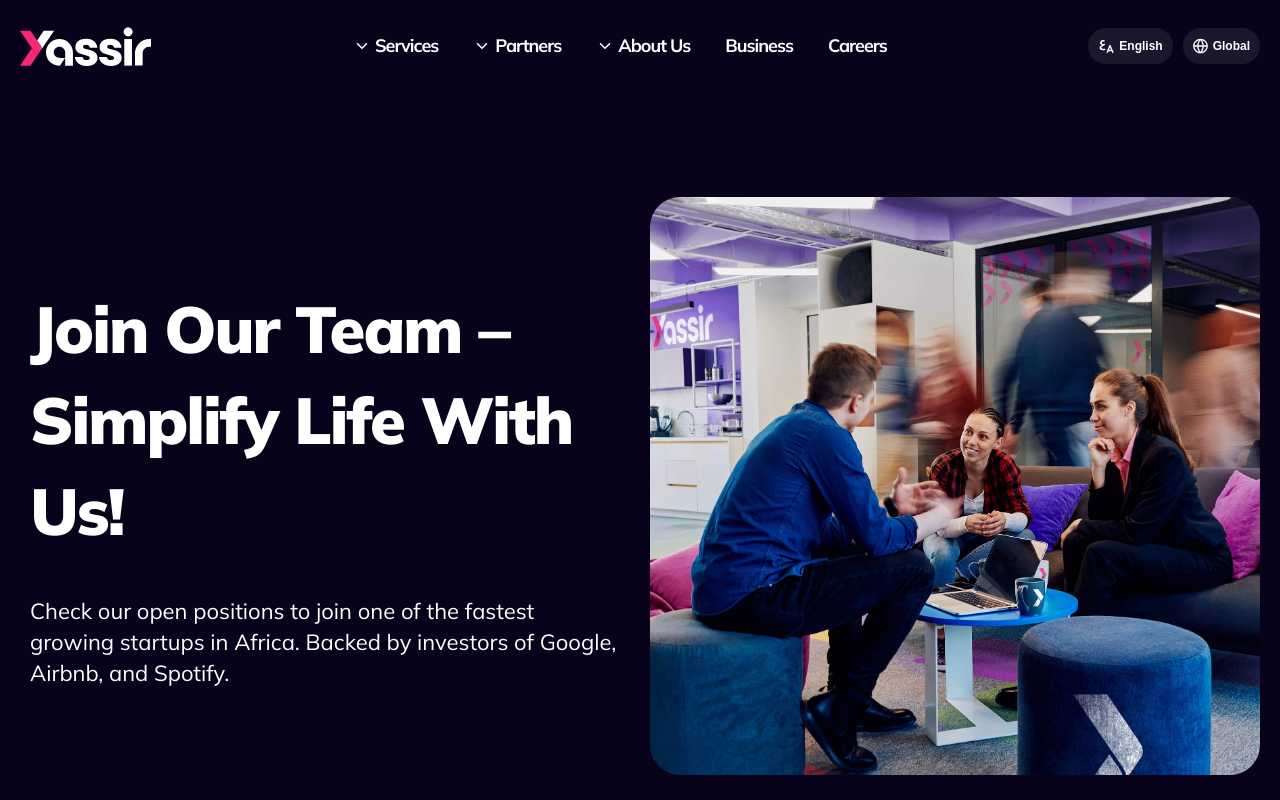
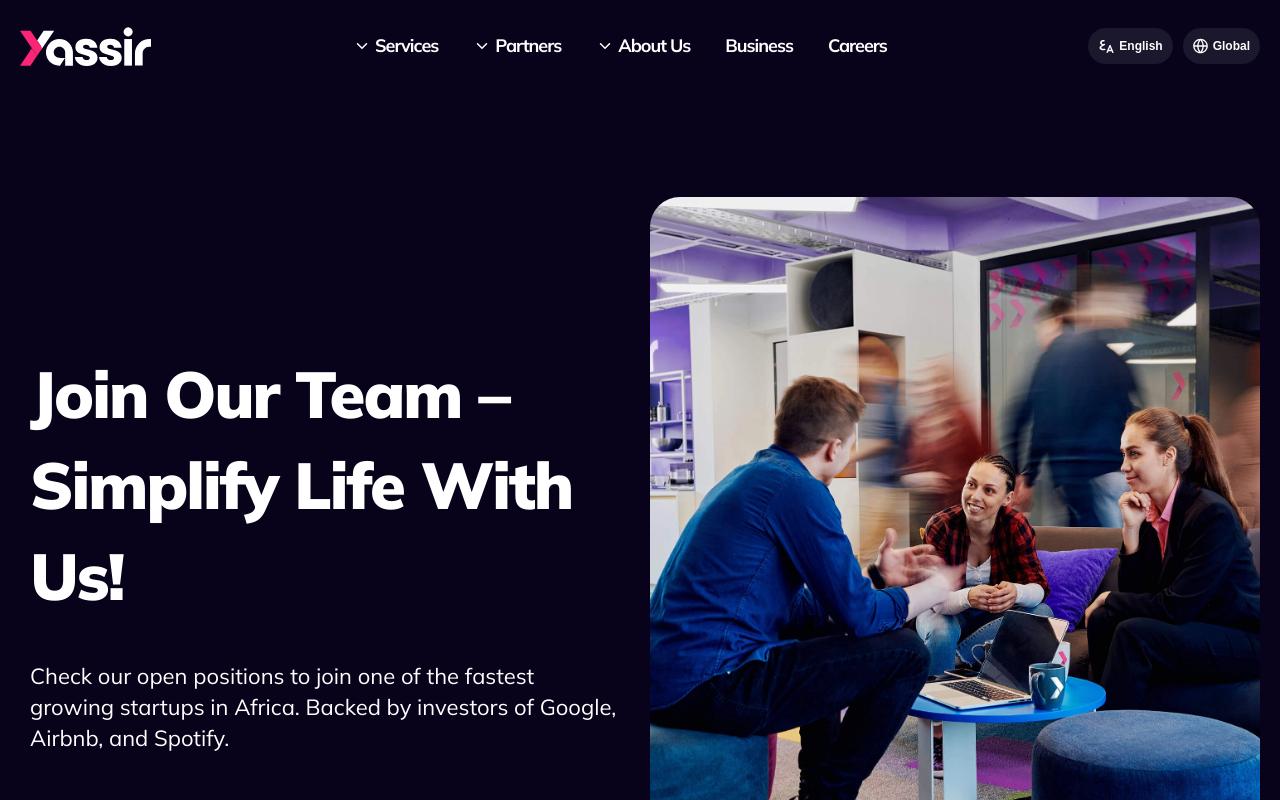
Before and after one commit to ishakbensadok/Yassir, a React (Create React App) app: page /career/jobs in a window 1280 px wide. Shown: the top 800 px of the page. Built offline with nearby package versions, Linux system fonts and the light colour scheme.

Commit message:
adjust the hero section

```diff
--- a/src/component/hero/hero.styles.css
+++ b/src/component/hero/hero.styles.css
@@ -7,9 +7,6 @@
   display: grid;
   gap: 2rem;
   position: relative;
-
-  /* hak */
-  min-height: 303px;
 }
 .hero::before {
   content: '';
@@ -33,7 +30,7 @@
   display: block;
 }
 .hero__left {
-  height: 450px;
+  height: calc(100vh - var(--nav-mob-height));
 }
 .hero__right {
   max-width: 410px;
@@ -92,9 +89,7 @@
   .hero {
     grid-template-columns: repeat(2, 1fr);
   }
-  .hero__left {
-    height: auto;
-  }
+
   .hero__right {
     /* overide */
     position: relative;
@@ -124,4 +119,7 @@
   .hero__right {
     gap: 4rem;
   }
+  .hero__left {
+    height: calc(100vh - var(--nav-des-height));
+  }
 }
```
